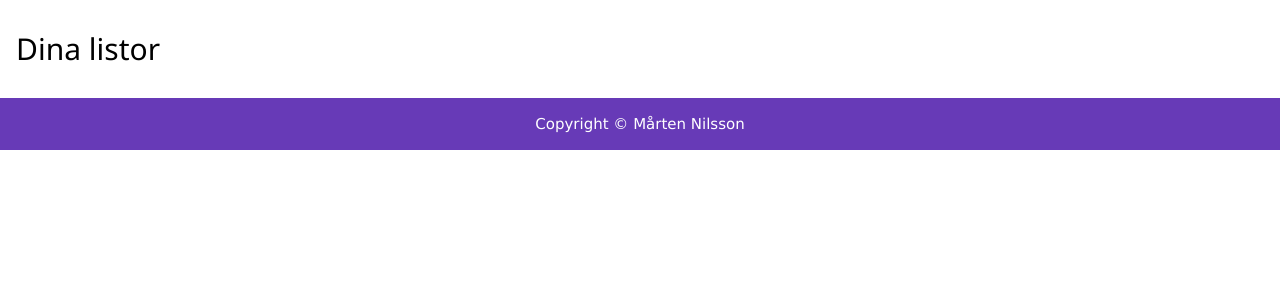
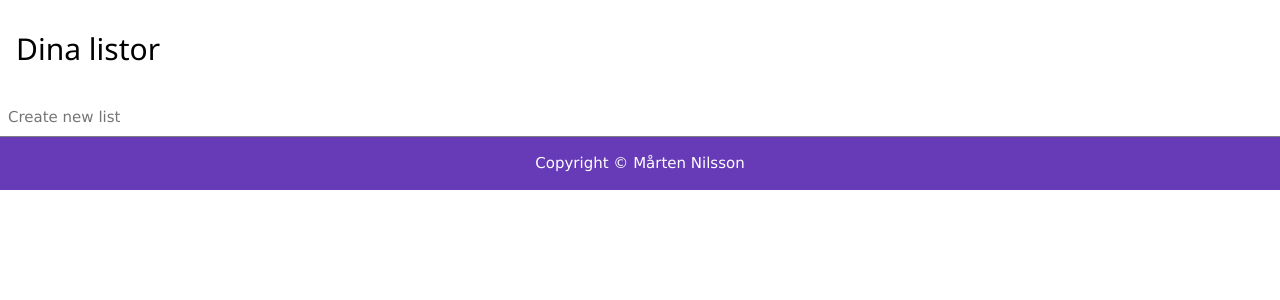
Before and after one commit to netrome/mnsite, a Django app: page /list/ in a window 1280 px wide. Shown: the part 74-374 px from the top of the page. Run offline with Django 3.2, Linux system fonts and the light colour scheme; a user stored in the database is signed in; data that the repository does not hold is empty; some libraries are stand-ins or nearby versions.

Commit message:
Lists are creatable and removable

```diff
--- a/lists/static/lists/vuelists.js
+++ b/lists/static/lists/vuelists.js
@@ -8,6 +8,7 @@ var comp = Vue.component('mn-list', {
 <ul class="w3-ul w3-card-4 w3-panel w3-white">
 <li>
 <i class="w3-btn w3-right w3-white fa-save" v-on:click="save_items()"></i>
+<i class="w3-btn w3-right w3-white fa-remove" v-on:click="remove_list()"></i>
 <h3 class="w3-center">{{ name }}</h3></li>
 <li v-for="(value, key) in mn_items" :key="key">
 <i class="w3-btn w3-right w3-white fa-close" v-on:click="remove_from_list(key)"></i>
@@ -50,8 +51,18 @@ var comp = Vue.component('mn-list', {
 
         save_items: function () {
             // Send ajax data to server
-            $.post("/list/save/" + this.pk, this.mn_items);
-            alert("Saving");
+            var data = $.extend({mn_name: this.name} ,this.mn_items);
+
+            $.post("/list/save/" + this.pk, data);
+            if (this.pk == "0"){
+                location.reload();
+            }
+        },
+
+        remove_list: function () {
+            // Send remove request
+            $.post("/list/remove/" + this.pk, {});
+            location.reload();
         }
     },
 
@@ -73,12 +84,20 @@ var comp = Vue.component('mn-list', {
 
     props: {
         name: String,
-        pk: Number,
+        pk: String,
     }
 });
 
 var app = new Vue({
     el: "#app",
+    data: {
+        new_list_name: "",
+    },
+    methods: {
+        new_list: function () {
+            alert("Ny lista");
+        }
+    }
 });
 
 /*
--- a/lists/templates/lists/main.html
+++ b/lists/templates/lists/main.html
@@ -10,6 +10,8 @@
             {% for list in lists %}
                 <mn-list name="{{ list.name }}" pk="{{ list.id }}"></mn-list>
             {% endfor %}
+        <mn-list v-if="new_list_name" v-bind:name="new_list_name" pk="0"></mn-list>
+        <input class="w3-input" type="text" placeholder="Create new list" v-model="new_list_name">
         </div>
     </div>
 {% endblock %}
--- a/lists/urls.py
+++ b/lists/urls.py
@@ -7,4 +7,5 @@ urlpatterns = [
     url(r"^$", views.lists_main, name="main"),
     url(r"^items/(?P<list_id>[0-9]+)", views.get_items, name="get_items"),
     url(r"^save/(?P<list_id>[0-9]+)", views.save_items, name="save_items"),
+    url(r"^remove/(?P<list_id>[0-9]+)", views.remove_list, name="remove_list"),
 ]
--- a/lists/views.py
+++ b/lists/views.py
@@ -31,12 +31,27 @@ def get_items(request, list_id):
 @csrf_exempt
 def save_items(request, list_id):
     if request.method == "POST":
-        mn_list = get_object_or_404(MnList, id=list_id)
+        if list_id == "0":
+            name = request.POST["mn_name"]
+            mn_list = MnList(name=name, user=request.user)
+            mn_list.save()
+        else:
+            mn_list = get_object_or_404(MnList, id=list_id)
+
         items = MnItem.objects.filter(list=mn_list)
         items.delete()
 
         for key in request.POST:
+            if key == "mn_name":
+                continue
             item = MnItem(list=mn_list, name=key, active=(request.POST[key] == 'true'))
             item.save()
 
     return HttpResponse("success")
+
+
+@csrf_exempt
+def remove_list(request, list_id):
+    mn_list = get_object_or_404(MnList, id=list_id)
+    mn_list.delete()
+    return HttpResponse("success")
```
